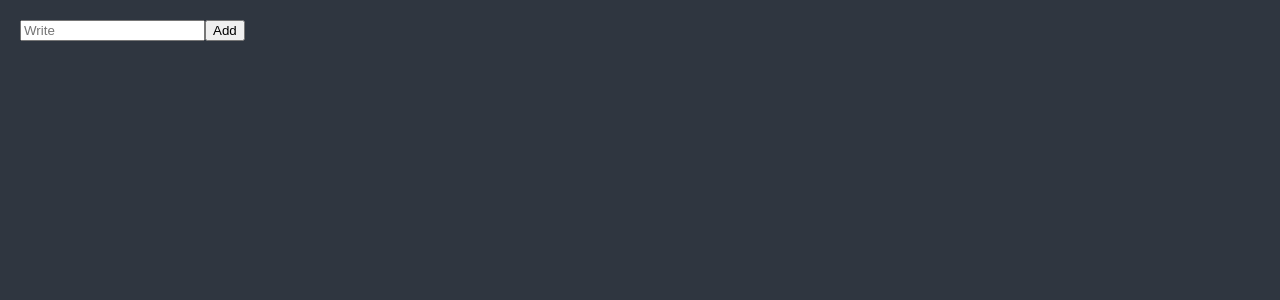
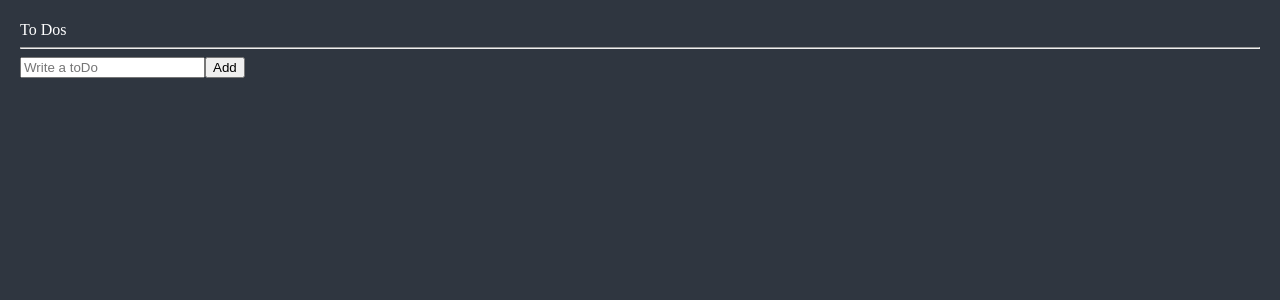
Before and after one commit to sjyoung123/react-todo, a React (Create React App) app: page / in a window 1280 px wide. Shown: the top 300 px of the page. Built offline with nearby package versions, Linux system fonts and the light colour scheme; a web font is replaced by a local one.

Commit message:
Feet: Set todo list

```diff
--- a/src/App.tsx
+++ b/src/App.tsx
@@ -1,6 +1,6 @@
 import React from "react";
 import { createGlobalStyle } from "styled-components";
-import TodoList from "./TodoList";
+import TodoList from "./components/TodoList";
 
 const GlobalStyle = createGlobalStyle`
 html, body, div, span, applet, object, iframe,
--- a/src/TodoList.tsx
+++ /dev/null
@@ -1,19 +0,0 @@
-import React, { useState } from "react";
-import { useForm } from "react-hook-form";
-
-function TodoList() {
-  const { register, watch } = useForm();
-  console.log(watch());
-  return (
-    <>
-      <div>
-        <form>
-          <input {...register("toDo")} type="text" placeholder="Write" />
-          <button>Add</button>
-        </form>
-      </div>
-    </>
-  );
-}
-
-export default TodoList;
--- /dev/null
+++ b/src/components/TodoList.tsx
@@ -0,0 +1,54 @@
+import { useForm } from "react-hook-form";
+import { atom, useRecoilState } from "recoil";
+
+interface IForm {
+  toDo: string;
+}
+
+interface IToDo {
+  text: string;
+  category: "TO_DO" | "DOING" | "DONE";
+  id: number;
+}
+
+const toDoState = atom<IToDo[]>({
+  key: "toDo",
+  default: [],
+});
+
+function TodoList() {
+  const [toDos, setToDos] = useRecoilState(toDoState);
+  const { register, handleSubmit, setValue } = useForm();
+
+  const onSubmit = ({ toDo }: IForm) => {
+    setToDos((prev) => [
+      { text: toDo, category: "TO_DO", id: Date.now() },
+      ...prev,
+    ]);
+    setValue("toDo", "");
+  };
+
+  return (
+    <>
+      <div>
+        <h1>To Dos</h1>
+        <hr />
+        <form onSubmit={handleSubmit(onSubmit)}>
+          <input
+            type="text"
+            {...register("toDo", { required: "Please write a toDo" })}
+            placeholder="Write a toDo"
+          />
+          <button>Add</button>
+        </form>
+        <ul>
+          {toDos.map((toDo) => (
+            <li key={toDo.id}>{toDo.text}</li>
+          ))}
+        </ul>
+      </div>
+    </>
+  );
+}
+
+export default TodoList;
```
